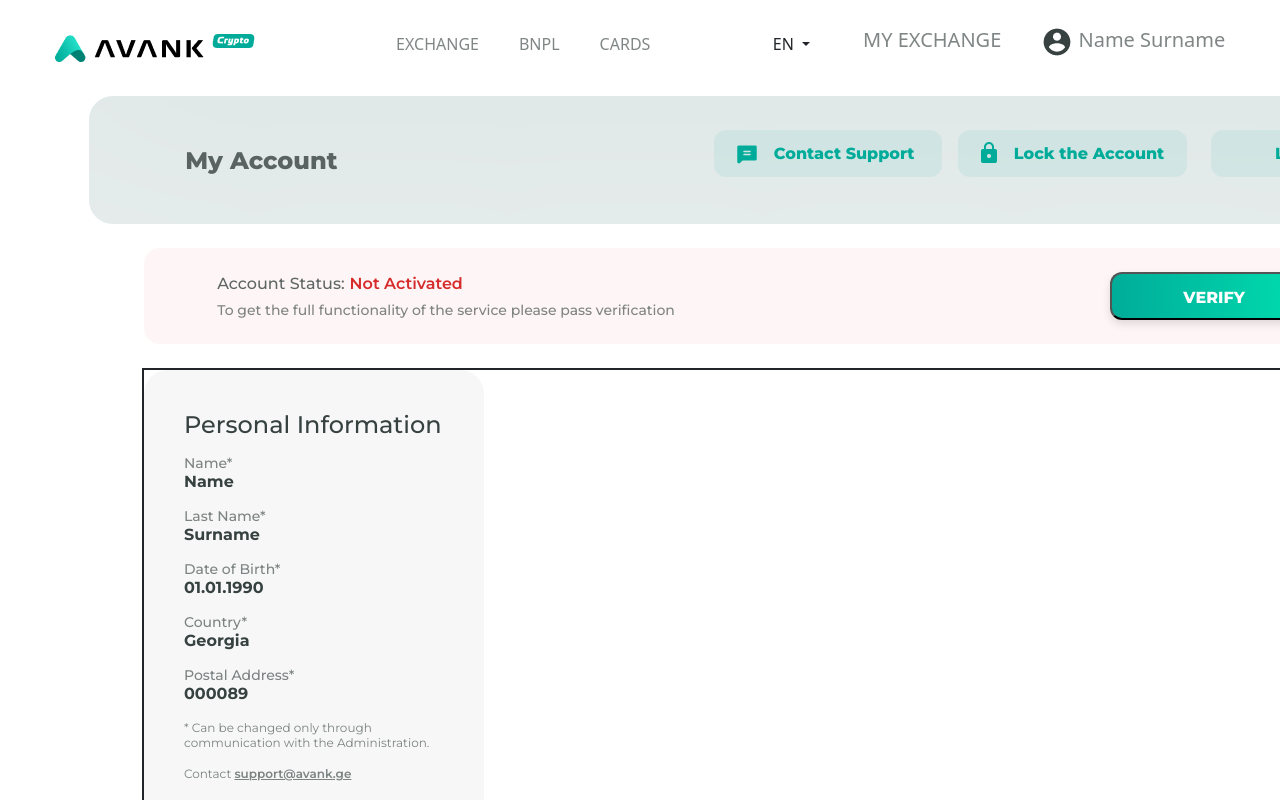
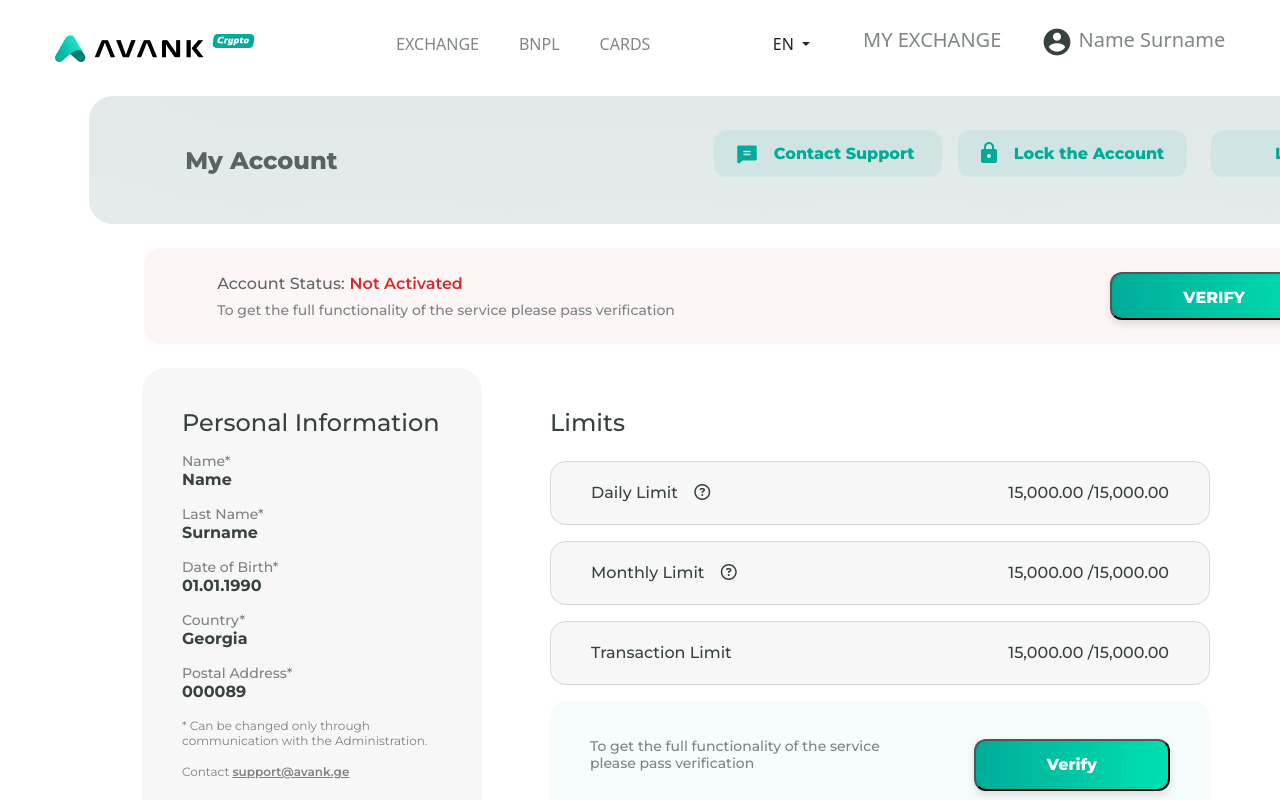
Before and after one commit to jatinrana99/avank, a Vue app: page / in a window 1280 px wide. Shown: the top 800 px of the page. Built offline with nearby package versions, Linux system fonts and the light colour scheme.

Commit message:
Content.vue done

```diff
--- a/public/index.html
+++ b/public/index.html
@@ -9,6 +9,7 @@
 <link rel="preconnect" href="https://fonts.gstatic.com" crossorigin>
 <link href="https://fonts.googleapis.com/css2?family=Montserrat:wght@300;400;500;600;700;800&display=swap" rel="stylesheet">
 <link href="https://cdn.jsdelivr.net/npm/bootstrap@5.3.0/dist/css/bootstrap.min.css" rel="stylesheet" integrity="sha384-9ndCyUaIbzAi2FUVXJi0CjmCapSmO7SnpJef0486qhLnuZ2cdeRhO02iuK6FUUVM" crossorigin="anonymous">
+<link rel="stylesheet" href="https://cdnjs.cloudflare.com/ajax/libs/font-awesome/6.4.0/css/all.min.css" integrity="sha512-iecdLmaskl7CVkqkXNQ/ZH/XLlvWZOJyj7Yy7tcenmpD1ypASozpmT/E0iPtmFIB46ZmdtAc9eNBvH0H/ZpiBw==" crossorigin="anonymous" referrerpolicy="no-referrer" />
     <title><%= htmlWebpackPlugin.options.title %></title>
   </head>
   <body>
--- a/src/components/Content.vue
+++ b/src/components/Content.vue
@@ -50,16 +50,61 @@
 
 
     <!-- limits structure start from here -->
+    <section id="group985">
         <div class="limits">
             <div>
                 <div id="name">Limits</div>
             </div>
             <div class="form">
-                <div>Daily Limit </div>
-                <div>15,000.00/15,000.00</div>
-                <!-- leaved here -->
+                <section class="limit">
+                <p class="Climit">Daily Limit
+                    <i class="fa-regular fa-circle-question" id="ques1"></i>
+                </p>
+
+                <div>
+                <span>
+                    15,000.00
+                </span>
+                <span class="Climit">/15,000.00</span>
+            </div>
+                </section>
+
+                <section class="limit"  id="monthlyL">
+                <p class="Climit">Monthly Limit
+                    <i class="fa-regular fa-circle-question" id="ques1"></i>
+                </p>
+
+                <div>
+                <span>
+                    15,000.00
+                </span>
+                <span class="Climit">/15,000.00</span>
+            </div>
+                </section>
+
+                <section class="limit" >
+                <p class="Climit">Transaction Limit </p>
+                <div>
+                <span>
+                    15,000.00
+                </span>
+                <span class="Climit">/15,000.00</span>
+            </div>
+                </section>
+
+
+                <section class="input">
+                    <p>
+                        To get the full functionality of the service please pass verification
+                    </p>
+                    <button>Verify</button>
+                </section>
+
             </div>
         </div>
+    </section>
+
+
     </section>
 </template>
 
@@ -71,10 +116,94 @@ export default {
 
 <style scoped>
 
+.input p{
+width: 291px;
+height: 38px;
+
+font-family: 'Montserrat';
+font-style: normal;
+font-weight: 500;
+font-size: 14px;
+line-height: 17px;
+
+/* black/transparent/300 */
+
+color: rgba(54, 65, 64, 0.64);
+justify-content: space-between;
+}
+
+
+button{
+background: linear-gradient(88.84deg, #00AC99 0%, #00E0B0 100%);
+box-shadow: 0px 4px 8px rgba(0, 0, 0, 0.12);
+border-radius: 12px;
+margin-top: 24px;
+margin-bottom: 24px;
+margin-left: 40px;
+padding-top: 14px;
+padding-bottom: 14px;
+padding-right: 71px;
+padding-left: 71px;
+
+
+font-family: 'Montserrat';
+font-style: normal;
+font-weight: 800;
+font-size: 16px;
+line-height: 20px;
+/* identical to box height */
+
+text-align: center;
+
+/* white/solid/500 */
+
+color: #FFFFFF;
+}
+
+.input{
+width: 660px;
+height: 128px;
+
+/* brand/transparent/25 */
+
+background: rgba(0, 172, 153, 0.04);
+border-radius: 16px;
+display: flex;
+align-items: center;
+justify-content: space-between;
+padding-left: 40px;
+padding-right: 40px;
+
+}
+
+#ques1{
+    margin-left: 12px;
+}
+
+.limits{
+    margin-left: 68px;
+}
+
+#name{
+    margin-top: 40px;
+
+font-family: 'Montserrat';
+font-style: normal;
+font-weight: 500;
+font-size: 24px;
+line-height: 29px;
+
+/* black/solid/500 */
+
+color: #364140;
+}
+
+
 #mainContent{
-    border: 2px solid;
+    /* border: 2px solid; */
     width: 1249px;
     margin-left: 142px;
+    display: flex;
 }
 
 #content{
@@ -169,4 +298,47 @@ text-decoration-line: underline;
 
 color: #00AC99;
 }
+
+
+.limit{
+box-sizing: border-box;
+
+height: 64px;
+
+/* black/transparent/25 */
+
+background: rgba(54, 65, 64, 0.04);
+/* black/transparent/100 */
+
+border: 1px solid rgba(54, 65, 64, 0.16);
+border-radius: 16px;
+display: flex;
+justify-content: space-between;
+align-items: center;
+
+    /* width: 87px; */
+
+    font-family: 'Montserrat';
+    font-style: normal;
+    font-weight: 500;
+
+    /* black/solid/500 */
+
+    color: #364140;
+    margin-bottom: 16px;
+    padding-left: 40px;
+    padding-right: 40px;
+
+}
+
+
+.Climit{
+
+    margin-bottom: 0px;
+}
+
+.form{
+    margin-top: 24px;
+
+}
 </style>
```
